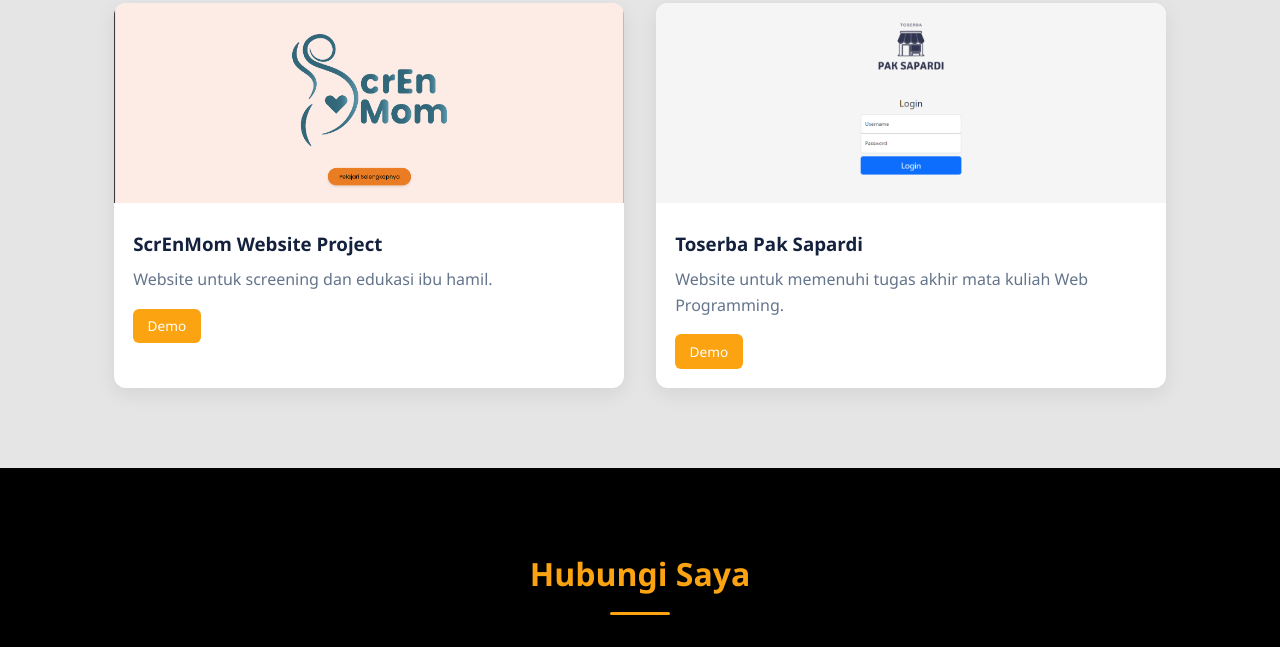
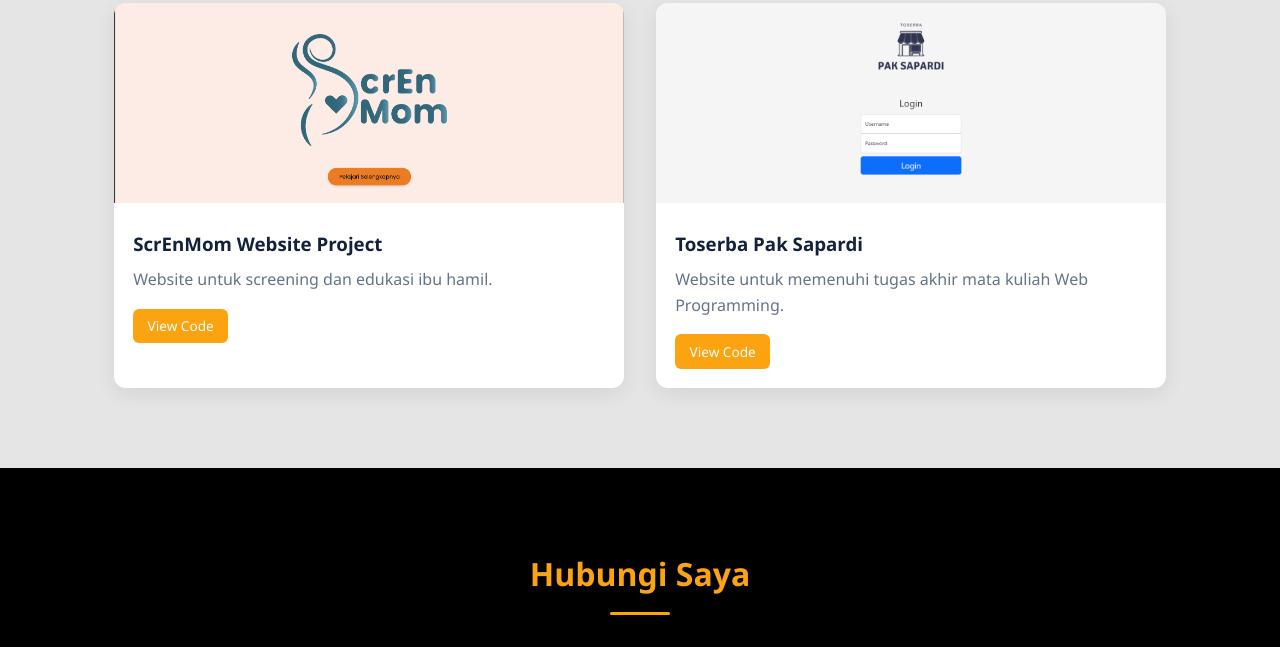
Before and after one commit to RevaldyKrisna/Portfolio-Revaldy-Krisna-, a plain HTML site: page index.html in a window 1280 px wide. Shown: the part 1420-2067 px from the top of the page. Drawn offline with nearby package versions, Linux system fonts and the light colour scheme.

Commit message:
Update index.html

```diff
--- a/index.html
+++ b/index.html
@@ -655,7 +655,7 @@
                         <h3>ScrEnMom Website Project</h3>
                         <p>Website untuk screening dan edukasi ibu hamil.</p>
                         <div class="project-links">
-                            <a href="https://screnmom.my.id/">Demo</a>
+                            <a href="https://screnmom.my.id/">View Code</a>
                         </div>
                     </div>
                 </div>
@@ -665,7 +665,7 @@
                         <h3>Toserba Pak Sapardi</h3>
                         <p>Website untuk memenuhi tugas akhir mata kuliah Web Programming.</p>
                         <div class="project-links">
-                            <a href="https://github.com/RevaldyKrisna/Website-TokoSerba-Ada">Demo</a>
+                            <a href="https://github.com/RevaldyKrisna/Website-TokoSerba-Ada">View Code</a>
                         </div>
                     </div>
                 </div>
@@ -745,4 +745,5 @@
     </script>
 </body>
 
+
 </html>
```
